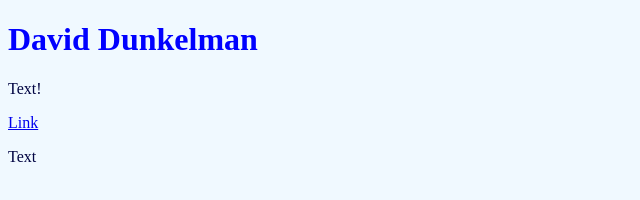
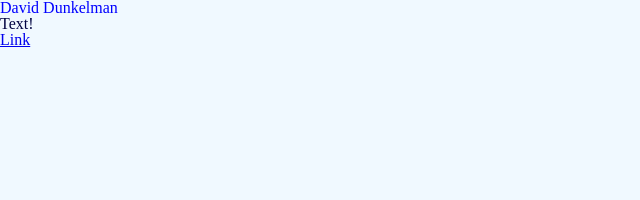
Before and after one commit to daviddunkelman/daviddunkelman.github.io, a plain HTML site: page index.html in a window 1280 px wide. Shown: the whole page, without its empty margins (0-640 px from the left). Drawn offline with Linux system fonts and the light colour scheme.

Commit message:
trying reset

```diff
--- a/index.html
+++ b/index.html
@@ -1,16 +1,19 @@
 <!DOCTYPE html>
 <html>
 <head>
+    <link rel="stylesheet" href="reset.css">
     <link rel="stylesheet" href="style.css">
 </head>
-<h1>David Dunkelman</h1>
-<p>Text!</p>
+<div>
+    <h1>David Dunkelman</h1>
+    <p>Text!</p>
 
-<a href="abyrinth.html">Link</a>
+    <a href="abyrinth.html">Link</a>
+
+
+
+</div>
 
 </body>
-<footer>
-    <p>Text</p>
 
-</footer>
 </html>
--- /dev/null
+++ b/reset.css
@@ -0,0 +1,48 @@
+/* http://meyerweb.com/eric/tools/css/reset/
+   v2.0 | 20110126
+   License: none (public domain)
+*/
+
+html, body, div, span, applet, object, iframe,
+h1, h2, h3, h4, h5, h6, p, blockquote, pre,
+a, abbr, acronym, address, big, cite, code,
+del, dfn, em, img, ins, kbd, q, s, samp,
+small, strike, strong, sub, sup, tt, var,
+b, u, i, center,
+dl, dt, dd, ol, ul, li,
+fieldset, form, label, legend,
+table, caption, tbody, tfoot, thead, tr, th, td,
+article, aside, canvas, details, embed,
+figure, figcaption, footer, header, hgroup,
+menu, nav, output, ruby, section, summary,
+time, mark, audio, video {
+	margin: 0;
+	padding: 0;
+	border: 0;
+	font-size: 100%;
+	font: inherit;
+	vertical-align: baseline;
+}
+/* HTML5 display-role reset for older browsers */
+article, aside, details, figcaption, figure,
+footer, header, hgroup, menu, nav, section {
+	display: block;
+}
+body {
+	line-height: 1;
+}
+ol, ul {
+	list-style: none;
+}
+blockquote, q {
+	quotes: none;
+}
+blockquote:before, blockquote:after,
+q:before, q:after {
+	content: '';
+	content: none;
+}
+table {
+	border-collapse: collapse;
+	border-spacing: 0;
+}
--- a/style.css
+++ b/style.css
@@ -1,10 +1,8 @@
 body {
     background-color: rgb(240, 249, 255);
     font-family: lexend;
+    color: rgb(0, 4, 66);
 }
 h1 {
     color: blue;
 }
-p {
-    color: rgb(0, 4, 66);
-}
```
